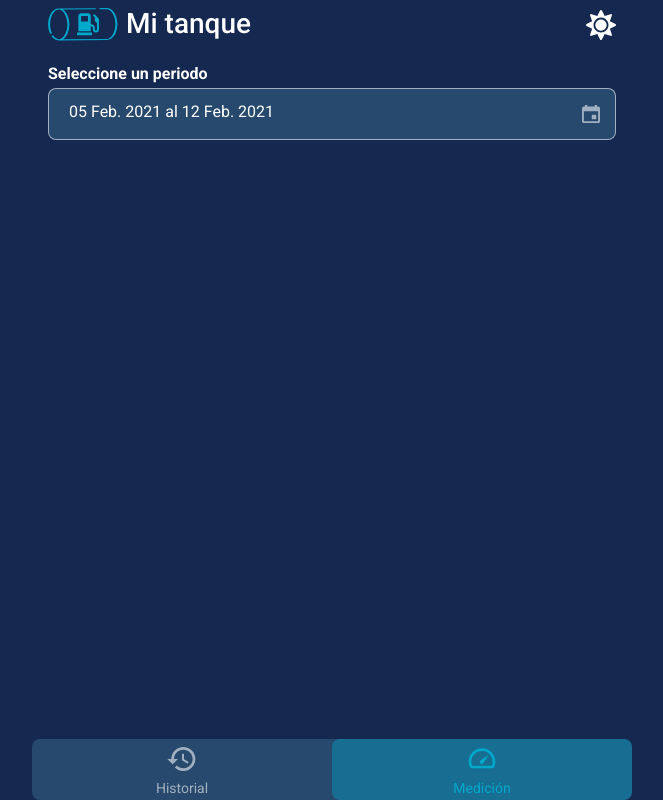
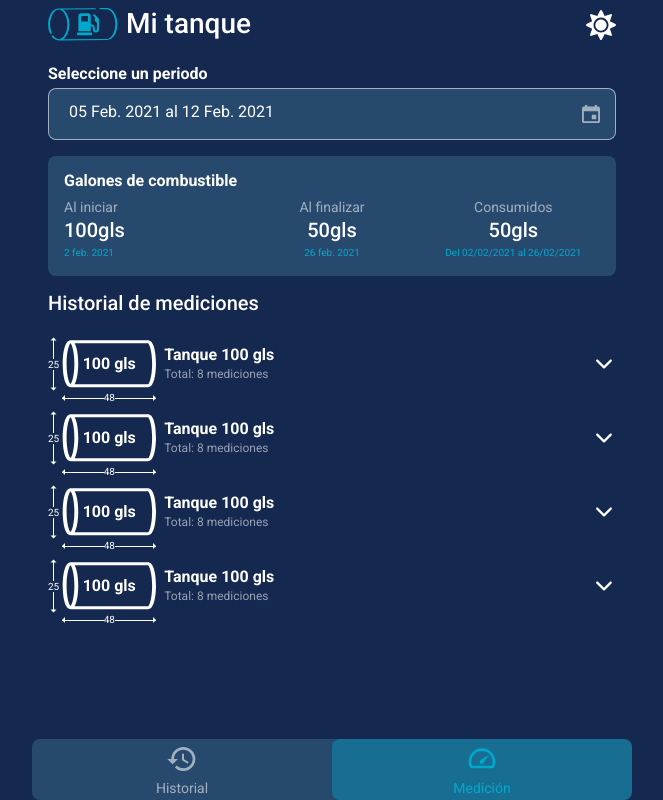
Before and after one commit to alexajreyes/mi-tanque, a React (Create React App) app: page /history in a window 1280 px wide. Shown: the whole page, without its empty margins (308-971 px from the left). Built offline with nearby package versions, Linux system fonts and the light colour scheme.

Commit message:
Markup de la pantalla de historial

```diff
--- /dev/null
+++ b/src/components/CardHistory/index.js
@@ -0,0 +1,51 @@
+import React from 'react'
+import TextGroup from 'components/TextGroup'
+import Typography from 'components/Typography'
+import {
+  Wrapper,
+  Header,
+  Text,
+  Results,
+  BarContainer,
+  Bar,
+  BarProgress,
+} from './styles'
+import { IoMdCalendar as CalendarIcon } from 'react-icons/io'
+import { IoMdPin as MarkerPin } from 'react-icons/io'
+
+function CardHistory({ date = '2 ene. 2021', address = 'Managua, Nicaragua' }) {
+  return (
+    <Wrapper>
+      <Header>
+        <Text>
+          <CalendarIcon />
+          <Typography ml="5px" variant="caption" value={date} />
+        </Text>
+        <Text>
+          <MarkerPin />
+          <Typography ml="5px" variant="caption" value={address} />
+        </Text>
+      </Header>
+      <Results>
+        <TextGroup label="Pulgadas" value="8" />
+        <TextGroup label="Galones" value="100" />
+        <TextGroup label="Litros" value="250" />
+      </Results>
+      <BarContainer>
+        <Typography mr="5px" variant="caption" color="#00A8CC" value={'50%'} />
+        <div>
+          <Bar>
+            <BarProgress></BarProgress>
+          </Bar>
+          <Typography
+            mt="5px"
+            variant="caption"
+            value={'50 galones / 100 galones'}
+          />
+        </div>
+      </BarContainer>
+    </Wrapper>
+  )
+}
+
+export default React.memo(CardHistory)
--- /dev/null
+++ b/src/components/CardHistory/styles.js
@@ -0,0 +1,45 @@
+import styled from 'styled-components'
+export const Wrapper = styled.article`
+  background-color: ${({ theme }) => theme.card};
+  padding: 16px;
+  border-radius: 8px;
+`
+
+export const Header = styled.header`
+  display: flex;
+  justify-content: space-space-between;
+  align-items: center;
+  margin-bottom: 16px;
+`
+export const Text = styled.div`
+  white-space: nowrap;
+  width: 100%;
+  display: flex;
+  justify-content: space-space-between;
+  align-items: flex-end;
+`
+export const Results = styled.div`
+  display: grid;
+  grid-template-columns: repeat(3, 1fr);
+  grid-gap: 8px;
+`
+
+export const BarContainer = styled.div`
+  margin-top: 8px;
+  width: 100%;
+  display: grid;
+  white-space: nowrap;
+  grid-template-columns: min-content 1fr;
+  grid-gap: 4px;
+`
+
+export const Bar = styled.div`
+  width: 100%;
+  height: 3px;
+  background-color: ${({ theme }) => theme.secondaryText};
+`
+export const BarProgress = styled.div`
+  width: 50%;
+  height: 3px;
+  background-color: ${({ theme }) => theme.accent};
+`
--- /dev/null
+++ b/src/components/DetailResultsMeasurements/index.js
@@ -0,0 +1,23 @@
+import TextGroup from 'components/TextGroup'
+import Typography from 'components/Typography'
+import React from 'react'
+import { Wrapper, Results } from './styles'
+
+function DetailResultsMeasurements() {
+  return (
+    <Wrapper>
+      <Typography value="Galones de combustible" variant="title3" />
+      <Results>
+        <TextGroup label="Al iniciar" value="100gls" caption="2 feb. 2021" />
+        <TextGroup label="Al finalizar" value="50gls" caption="26 feb. 2021" />
+        <TextGroup
+          label="Consumidos"
+          value="50gls"
+          caption="Del 02/02/2021 al 26/02/2021"
+        />
+      </Results>
+    </Wrapper>
+  )
+}
+
+export default React.memo(DetailResultsMeasurements)
--- /dev/null
+++ b/src/components/DetailResultsMeasurements/styles.js
@@ -0,0 +1,20 @@
+import styled from 'styled-components'
+
+export const Wrapper = styled.div`
+  background-color: ${({ theme }) => theme.card};
+  border-radius: 8px;
+  padding: 16px;
+  margin-top: 16px;
+`
+
+export const Results = styled.div`
+  margin-top: 8px;
+  display: grid;
+  grid-template-columns: 1fr 1fr 1fr;
+  grid-gap: 8px;
+
+  div:last-of-type,
+  div:nth-child(2) {
+    text-align: center;
+  }
+`
--- /dev/null
+++ b/src/components/TankHistoryCollapse/index.js
@@ -0,0 +1,43 @@
+import Tank from 'components/Tank'
+import Typography from 'components/Typography'
+import React, { useState } from 'react'
+import { Wrapper, Header, List } from './styles'
+import CardHistory from 'components/CardHistory'
+
+import { IoIosArrowDown as ArrowDownIcon } from 'react-icons/io'
+import { IoIosArrowUp as ArrowUpIcon } from 'react-icons/io'
+
+function TankHistoryCollapse({
+  capacity = '100',
+  diameter = '25',
+  length = '48',
+}) {
+  const [collapseIsactive, setCollapseIsactive] = useState(false)
+
+  const toggleCollapse = () =>
+    setCollapseIsactive(prevCollapse => !prevCollapse)
+
+  return (
+    <Wrapper>
+      <Header>
+        <Tank capacity={capacity} diameter={diameter} length={length} />
+        <div>
+          <Typography variant="title3" value={`Tanque ${capacity} gls`} />
+          <Typography variant="caption" value={`Total: 8 mediciones`} />
+        </div>
+        {collapseIsactive ? (
+          <ArrowUpIcon size={24} onClick={toggleCollapse} />
+        ) : (
+          <ArrowDownIcon size={24} onClick={toggleCollapse} />
+        )}
+      </Header>
+      {collapseIsactive && (
+        <List>
+          <CardHistory />
+        </List>
+      )}
+    </Wrapper>
+  )
+}
+
+export default React.memo(TankHistoryCollapse)
--- /dev/null
+++ b/src/components/TankHistoryCollapse/styles.js
@@ -0,0 +1,15 @@
+import styled from 'styled-components'
+
+export const Wrapper = styled.section``
+export const Header = styled.header`
+  margin-top: 16px;
+  display: grid;
+  grid-template-columns: min-content 1fr 24px;
+  grid-gap: 8px;
+  align-items: center;
+  margin-top: 24px;
+`
+export const List = styled.div`
+  margin-top: 32px;
+  animation: 0.3s ease;
+`
--- a/src/components/TextGroup/index.js
+++ b/src/components/TextGroup/index.js
@@ -1,11 +1,12 @@
 import Typography from 'components/Typography'
 import React from 'react'
 
-export default function TextGroup({ label, value }) {
+export default function TextGroup({ label, value, caption = null }) {
   return (
     <div>
       <Typography value={`${label}`} variant="body" mb="4px" />
       <Typography value={`${value}`} variant="title2" />
+      {caption && <Typography value={`${caption}`} variant="caption2" />}
     </div>
   )
 }
--- a/src/components/Typography/index.js
+++ b/src/components/Typography/index.js
@@ -1,6 +1,15 @@
 import React from 'react'
 import PropTypes from 'prop-types'
-import { Title, Title2, Title3, Link, Link2, Body, Caption } from './styles'
+import {
+  Title,
+  Title2,
+  Title3,
+  Link,
+  Link2,
+  Body,
+  Caption,
+  Caption2,
+} from './styles'
 
 export default function Typography({
   value,
@@ -67,6 +76,19 @@ export default function Typography({
           {value}
         </Caption>
       )
+    case 'caption2':
+      return (
+        <Caption2
+          mt={mt}
+          mb={mb}
+          ml={ml}
+          mr={mr}
+          color={color}
+          onClick={onClick}
+        >
+          {value}
+        </Caption2>
+      )
 
     default:
       return (
--- a/src/components/Typography/styles.js
+++ b/src/components/Typography/styles.js
@@ -66,3 +66,10 @@ export const Caption = styled.span`
   font-size: 12px;
   color: ${({ color, theme }) => (color ? color : theme.secondaryText)};
 `
+
+export const Caption2 = styled.span`
+  ${Primitive}
+  font-weight: 300;
+  font-size: 10px;
+  color: ${({ color, theme }) => (color ? color : theme.accent)};
+`
--- a/src/pages/History/index.js
+++ b/src/pages/History/index.js
@@ -2,10 +2,12 @@ import React, { useState, Suspense } from 'react'
 import NavBar from 'components/NavBar'
 import TextField from 'components/TextField'
 import { format, addDays } from 'date-fns'
-
+import DetailResultsMeasurements from 'components/DetailResultsMeasurements'
+import TankHistoryCollapse from 'components/TankHistoryCollapse'
 //Import icons
 import { IoMdCalendar as CalendarIcon } from 'react-icons/io'
 import { Wrapper, Container, NavBarContainer } from './styles'
+import Typography from 'components/Typography'
 
 function History() {
   const [date, setDate] = useState({
@@ -43,6 +45,16 @@ function History() {
           placeholder="Buscar tanque"
           search={true}
         />
+        <DetailResultsMeasurements />
+        <Typography
+          mt="16px"
+          variant="title2"
+          value="Historial de mediciones"
+        />
+        <TankHistoryCollapse />
+        <TankHistoryCollapse />
+        <TankHistoryCollapse />
+        <TankHistoryCollapse />
       </Wrapper>
       <NavBarContainer>
         <NavBar />
```
Also changed, not shown: src/components/CardOfHistory/index.js (deleted). Lines whose indentation alone changed are shown as unchanged.
